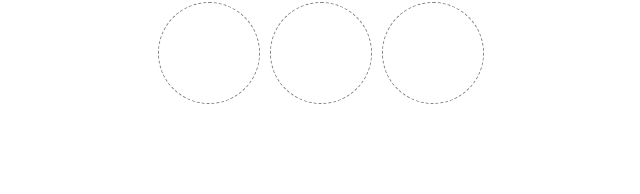
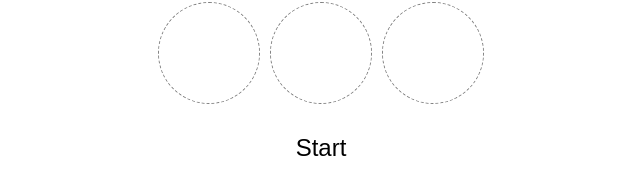
Before and after one commit to tkeeching/tic-tac-toe-react, a React (Create React App) app: page / in a window 1280 px wide. Shown: the part 222-416 px from the top of the page, without its empty margins (319-959 px from the left). Built offline with nearby package versions, Linux system fonts and the light colour scheme.

Commit message:
Create StartBtn component

```diff
--- a/src/App.js
+++ b/src/App.js
@@ -2,11 +2,13 @@ import React from 'react';
 import logo from './logo.svg';
 import './App.css';
 import GameBoard from './components/GameBoard/GameBoard';
+import StartBtn from './components/StartBtn/StartBtn';
 
 function App() {
   return (
     <div className="App">
       <GameBoard />
+      <StartBtn />
     </div>
   );
 }
--- /dev/null
+++ b/src/components/StartBtn/StartBtn.css
@@ -0,0 +1,25 @@
+.startbtn {
+  margin: 20px auto;
+}
+
+.startbtn button {
+  font-size: 1.5rem;
+  padding: 10px 20px;
+  border-radius: 5px;
+  border: none;
+  background:
+    linear-gradient(
+      to right,
+      lightcoral 0%,
+      lightcoral 100%
+    );
+  background-position: left;
+  background-size: 0 0;
+  background-repeat: repeat-y;
+  transition: background-size 0.1s ease-out;
+}
+
+.startbtn button:hover {
+  cursor: pointer;
+  background-size: 100% 1px;
+}
--- /dev/null
+++ b/src/components/StartBtn/StartBtn.js
@@ -0,0 +1,13 @@
+import React from 'react';
+import './StartBtn.css';
+
+function StartBtn() {
+
+  return (
+    <div className="startbtn">
+      <button>Start</button>
+    </div>
+  )
+}
+
+export default StartBtn;
```
